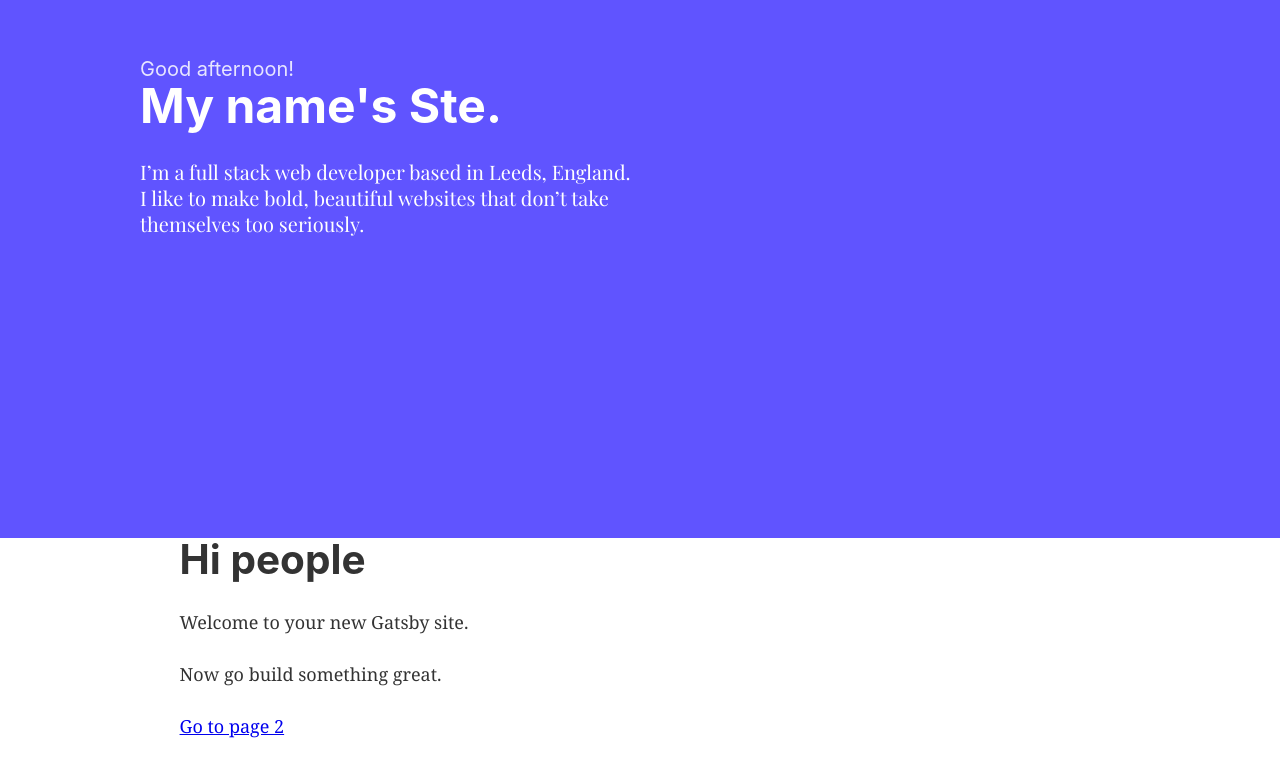
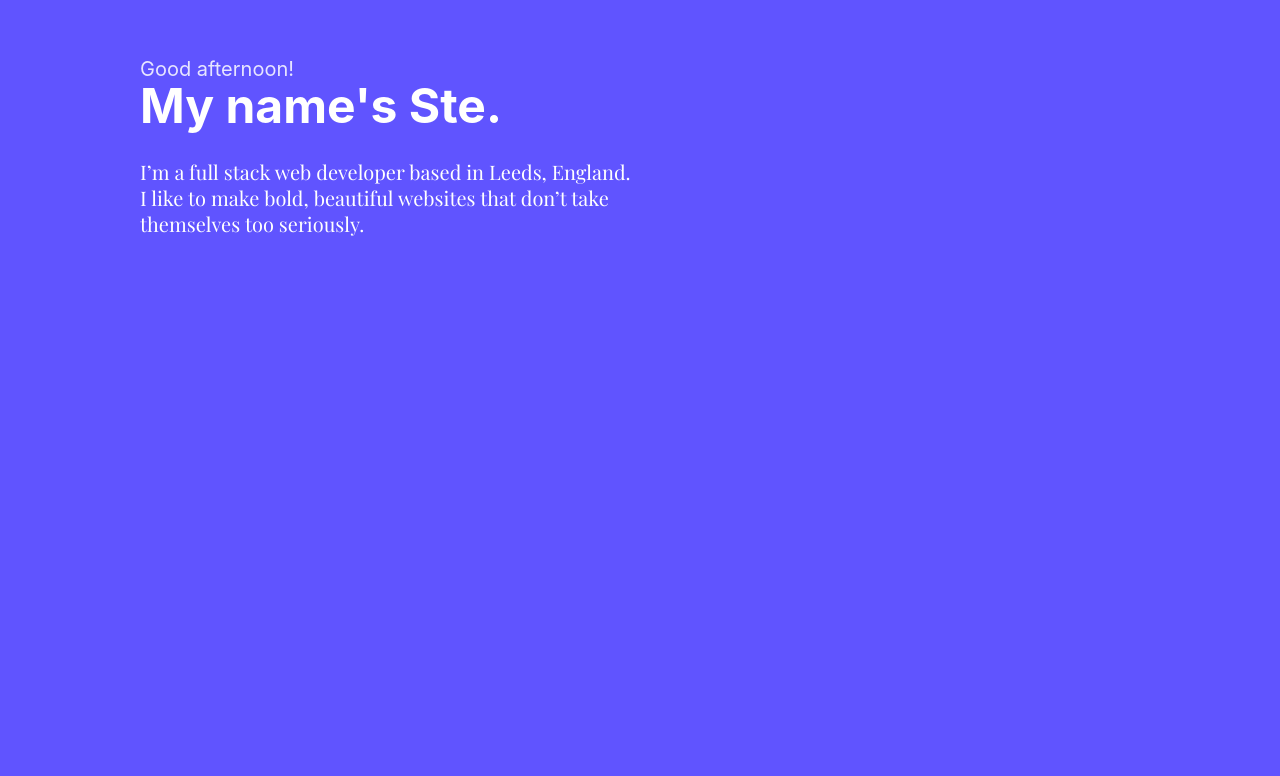
Before and after one commit to steoneill/ste-site-new, a Gatsby site: page / in a window 1280 px wide. Shown: the part 142-918 px from the top of the page. Built offline with nearby package versions, Linux system fonts and the light colour scheme; Gatsby itself is replaced by a stand-in of ours; a web font is replaced by a local one.

Commit message:
changes for footer

```diff
--- a/src/components/footer.js
+++ b/src/components/footer.js
@@ -4,6 +4,7 @@ import styled from 'styled-components'
 let FooterContent = styled.div`
   background: ${props => props.theme.purple};
   width: 100%;
+  height: 500px;
 `
 
 export default class footer extends Component {
--- a/src/components/layout.js
+++ b/src/components/layout.js
@@ -44,16 +44,7 @@ const Layout = ({ children }) => (
             <html lang="en" />
           </Helmet>
           <Header siteTitle={data.site.siteMetadata.title} />
-          <div
-            style={{
-              margin: '0 auto',
-              maxWidth: 960,
-              padding: '0px 1.0875rem 1.45rem',
-              paddingTop: 0,
-            }}
-          >
-            {children}
-          </div>
+
           <Footer />
         </div>
       </ThemeProvider>
```
